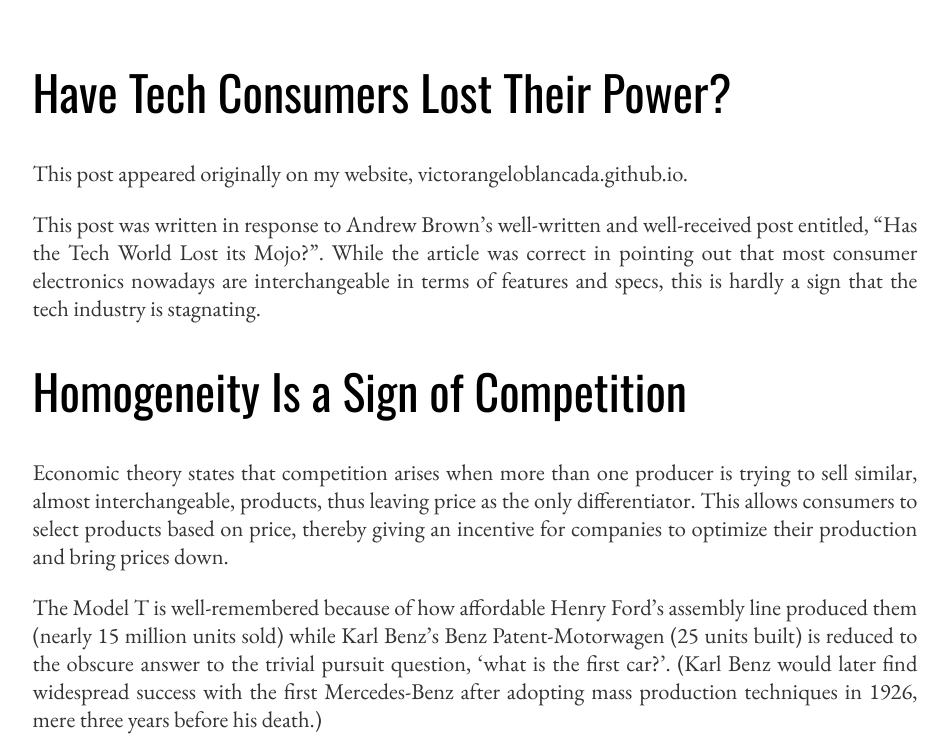
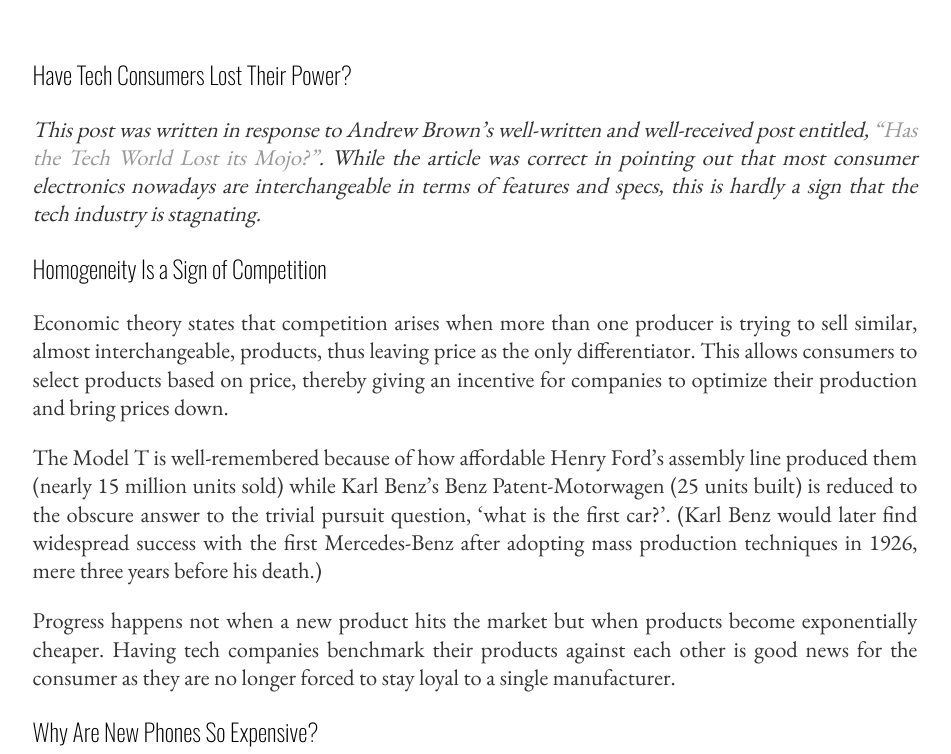
Before and after one commit to victorangeloblancada/victorangeloblancada.github.io-jekyll, a Jekyll site: the page built from _posts/2017-12-13-innovation-human-productivity-and-machine-productivity.md, in a window 1280 px wide and 900 px high, scrolled down 893 px, cut to the strip 146-900 px from the top of the window. Shown: the whole strip, without its empty margins (165-1116 px from the left). Built offline with Jekyll 4.4.1, drawn with Linux system fonts in a browser that asks for light colours; some of the changed text lies outside the part shown.

Commit message:
Update 2017-12-13-innovation-human-productivity-and-machine-productivity.md

```diff
--- a/_posts/2017-12-13-innovation-human-productivity-and-machine-productivity.md
+++ b/_posts/2017-12-13-innovation-human-productivity-and-machine-productivity.md
@@ -1,16 +1,14 @@
 ---
 layout: post
-title: "Innovation, Human Productivity, and Machine Productivity"
+title: "Innovation, Human Productivity, & Machine Productivity"
 date: 2017-12-13
 featured-img: https://media.licdn.com/media/AAIABADGAAoAAQAAAAAAAA6gAAAAJDYzNmI2YzNkLTljN2QtNDNmNS1hNDBjLTljOTFkNGNiNmRiYw.png
 ---
-# Have Tech Consumers Lost Their Power?
+## Have Tech Consumers Lost Their Power?
 
-This post appeared originally on my website, victorangeloblancada.github.io.
+*This post was written in response to Andrew Brown's well-written and well-received post entitled, ["Has the Tech World Lost its Mojo?"](https://www.linkedin.com/pulse/has-tech-world-lost-its-mojo-andrew-brown/?trk=eml-email_feed_ecosystem_digest_01-recommended_articles-16-Unknown&midToken=AQG-qRTgNVKohA&fromEmail=fromEmail&ut=2do6KCHMEGPU01). While the article was correct in pointing out that most consumer electronics nowadays are interchangeable in terms of features and specs, this is hardly a sign that the tech industry is stagnating.*
 
-This post was written in response to Andrew Brown's well-written and well-received post entitled, "Has the Tech World Lost its Mojo?". While the article was correct in pointing out that most consumer electronics nowadays are interchangeable in terms of features and specs, this is hardly a sign that the tech industry is stagnating.
-
-# Homogeneity Is a Sign of Competition
+## Homogeneity Is a Sign of Competition
 
 Economic theory states that competition arises when more than one producer is trying to sell similar, almost interchangeable, products, thus leaving price as the only differentiator. This allows consumers to select products based on price, thereby giving an incentive for companies to optimize their production and bring prices down.
 
@@ -18,7 +16,7 @@ The Model T is well-remembered because of how affordable Henry Ford's assembly l
 
 Progress happens not when a new product hits the market but when products become exponentially cheaper. Having tech companies benchmark their products against each other is good news for the consumer as they are no longer forced to stay loyal to a single manufacturer.
 
-# Why Are New Phones So Expensive?
+## Why Are New Phones So Expensive?
 
 If smartphones are homogenizing due to competition, why then have they become so expensive recently?
 
@@ -26,7 +24,7 @@ There are a number of factors, but let's start with the thing most people intera
 
 The other big reason why phones are so expensive are the consumers themselves. To call Apple a tech company is an oversimplification: Apple is more of a luxury lifestyle brand, so much so that a number of key Apple executives were poached from fashion brands including ex-Burberry CEO Angela Ahrendts who is now the SVP for Retail at Apple. Because Apple is seen as a luxury brand, people buy the iPhone as a status symbol, which means that iPhones are somewhat price inelastic, approaching the behavior of a Veblen good (a product whose demand is driven by people's desire to show off what the economist Thorstein Veblen described as "conspicuous consumption"). Meanwhile, other tech companies see themselves as Apple competitors and, as a result, they tend to price their flagship phones only slightly cheaper than the iPhone to maximize profits.
 
-# Smartphones: Going The Way of The Laptop and The Desktop Before It
+## Smartphones: Going The Way of The Laptop and The Desktop Before It
 
 Like Howard Riley said in his comment on the original article from Andrew Brown, the hardware of consumer electronics, specifically phones, is not a good measure of technological progress.
 
@@ -34,7 +32,7 @@ Smartphones have, much like laptops before them, plateaued simply because the fu
 
 With such hardware requirements in place, the next stage of mobile computing is being fought over in the realm of software code. If you want to see truly cutting edge technology, look for augmented reality projects on GitHub and you will see loads of software being developed by research teams at Google, Amazon, and Facebook.
 
-# Tech Nowadays Is About Selling an Ecosystem
+## Tech Nowadays Is About Selling an Ecosystem
 
 Going back to the iPhone, I would also argue that the true "game changer" for Apple was when they introduced the App Store. Up until then, most users were stuck with the features that their phones had when they were shipped - until Apple found a way for users to easily extend their phones' functionality with new apps while creating an entirely new industry of smartphone app development. The iPhone itself was not groundbreaking in a vacuum - what truly set it apart was the ability to tailor the experience on a user level so that no two iPhones are exactly alike after its users have begun setting it up by installing their choice of apps.
 
@@ -48,7 +46,7 @@ On the other hand, Amazon's diversification into groceries and pharmacies is par
 
 For tech companies, a big positive effect of this focus on the ecosystem is that consumers are more loyal to the tech brands they initially chose. On the flipside, gaining new consumers is significantly harder: just ask any iPhone user who has spent a not insignificant amount on apps and in-app purchases. To gain new customers in this world of ecosystems, tech companies must continually introduce innovative features while making the transition as easy as possible for new users by incorporating as many aspects of their competitors' ecosystems into their own. This inevitably leads to competing ecosystems with very similar features, leading to a negation of the former as new unique features quickly become commonplace making some people complain that the tech world has "lost its mojo". Tech companies are just doing what all companies aim to do: turn a profit.
 
-# Users Are The Product
+## Users Are The Product
 
 To expect tech companies to bend to the will of a captured market is business naiveté. Tech companies do not exist to delight consumers with groundbreaking features, their purpose is to earn profits, no matter what lofty ideals their mission statement contains.
 
```
Also changed, not shown: other parts of _posts/2017-12-13-innovation-human-productivity-and-machine-productivity.md (+1 -1 lines).
